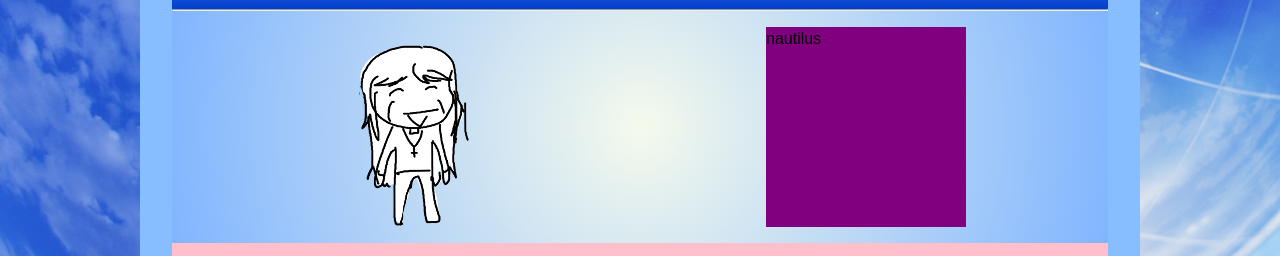
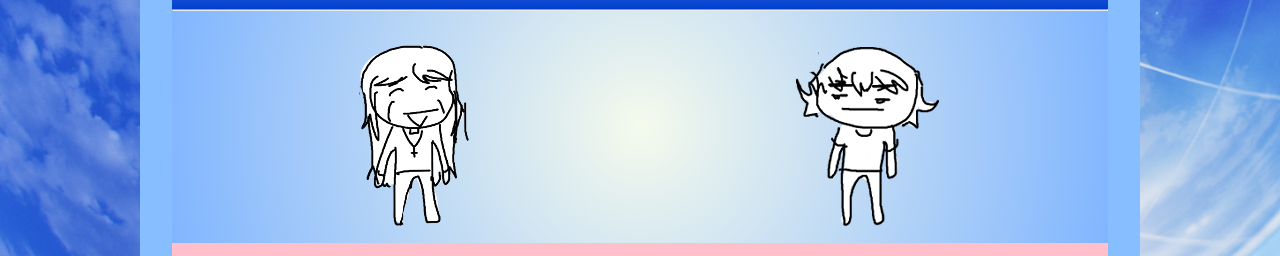
Before and after one commit to saltiq/nataweb, a plain HTML site: page index.html in a window 1280 px wide. Shown: the part 421-677 px from the top of the page. Drawn offline with Linux system fonts and the light colour scheme.

Commit message:
second chibi

```diff
--- a/index.html
+++ b/index.html
@@ -143,10 +143,11 @@
 
         #naut
         {
-            background-color:purple;
+            background-image:url(Images/nautchibi.png);
             height:200px;
             width:200px;
             display:flex;
+            margin:auto;
         }
 
         .OC
@@ -199,7 +200,8 @@
             <hr>
             <nav id="pagenav" class="OC">
                 <div class="OC" id="osiris"></div>
-                <div class="OC" id="naut">nautilus</div>
+
+                <div class="OC" id="naut"></div>
             </nav>
 
             <main id="pagemain">
```
Also changed, not shown: Images/nautchibi.png (added).
